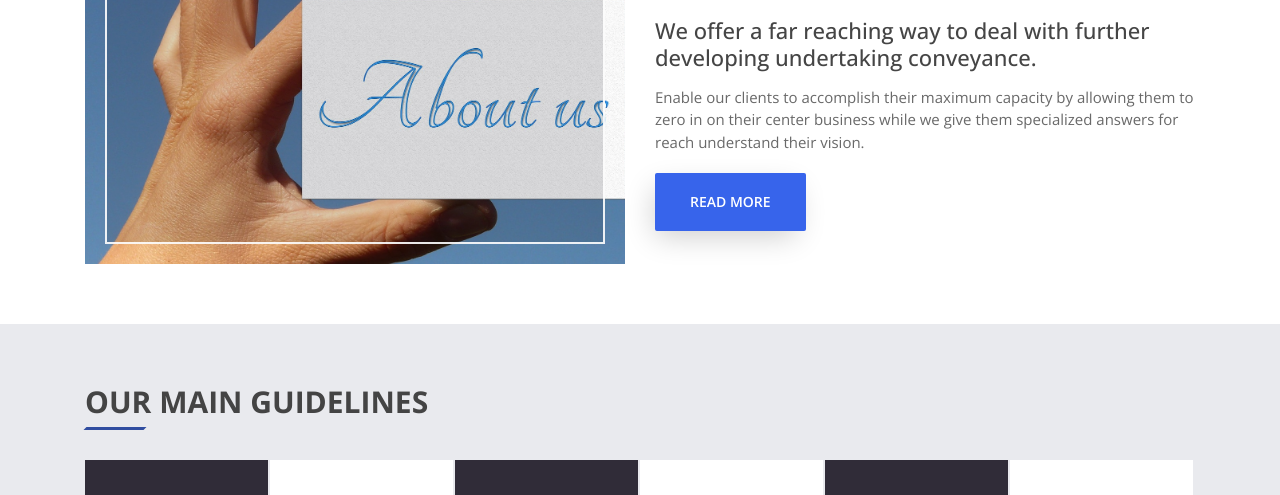
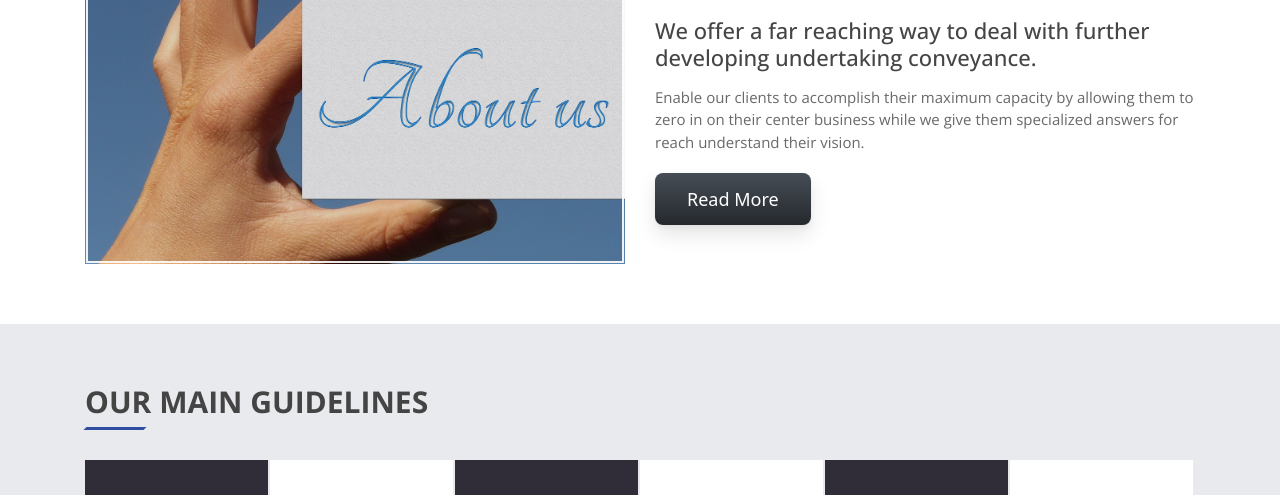
Before and after one commit to yogeshrajput335/BlueVerseRepo, a plain HTML site: page BlueVerse/index.html in a window 1280 px wide. Shown: the part 605-1100 px from the top of the page. Drawn offline with nearby package versions, Linux system fonts and the light colour scheme.

Commit message:
button change

```diff
--- /dev/null
+++ b/BlueVerse/css/contact-us.css
@@ -0,0 +1,48 @@
+/* CSS */
+.button-84 {
+  align-items: center;
+  background-color: initial;
+  background-image: linear-gradient(#464d55, #25292e);
+  border-radius: 8px;
+  border-width: 0;
+  box-shadow: 0 10px 20px rgba(0, 0, 0, .1),0 3px 6px rgba(0, 0, 0, .05);
+  box-sizing: border-box;
+  color: #fff;
+  cursor: pointer;
+  display: inline-flex;
+  flex-direction: column;
+  font-family: expo-brand-demi,system-ui,-apple-system,BlinkMacSystemFont,"Segoe UI",Roboto,"Helvetica Neue",Arial,"Noto Sans",sans-serif,"Apple Color Emoji","Segoe UI Emoji","Segoe UI Symbol","Noto Color Emoji";
+  font-size: 18px;
+  height: 52px;
+  justify-content: center;
+  line-height: 1;
+  margin: 0;
+  outline: none;
+  overflow: hidden;
+  padding: 0 32px;
+  text-align: center;
+  text-decoration: none;
+  transform: translate3d(0, 0, 0);
+  transition: all 150ms;
+  vertical-align: baseline;
+  white-space: nowrap;
+}
+
+.button-84:hover {
+  box-shadow: rgba(0, 1, 0, .2) 0 2px 8px;
+  opacity: .85;
+}
+
+.button-84:active {
+  outline: 0;
+}
+
+.button-84:focus {
+  box-shadow: rgba(0, 0, 0, .5) 0 0 0 3px;
+}
+
+@media (max-width: 420px) {
+  .button-84 {
+    height: 48px;
+  }
+}
--- /dev/null
+++ b/BlueVerse/css/index.css
@@ -0,0 +1,48 @@
+/* CSS */
+.button-84 {
+  align-items: center;
+  background-color: initial;
+  background-image: linear-gradient(#464d55, #25292e);
+  border-radius: 8px;
+  border-width: 0;
+  box-shadow: 0 10px 20px rgba(0, 0, 0, .1),0 3px 6px rgba(0, 0, 0, .05);
+  box-sizing: border-box;
+  color: #fff;
+  cursor: pointer;
+  display: inline-flex;
+  flex-direction: column;
+  font-family: expo-brand-demi,system-ui,-apple-system,BlinkMacSystemFont,"Segoe UI",Roboto,"Helvetica Neue",Arial,"Noto Sans",sans-serif,"Apple Color Emoji","Segoe UI Emoji","Segoe UI Symbol","Noto Color Emoji";
+  font-size: 18px;
+  height: 52px;
+  justify-content: center;
+  line-height: 1;
+  margin: 0;
+  outline: none;
+  overflow: hidden;
+  padding: 0 32px;
+  text-align: center;
+  text-decoration: none;
+  transform: translate3d(0, 0, 0);
+  transition: all 150ms;
+  vertical-align: baseline;
+  white-space: nowrap;
+}
+
+.button-84:hover {
+  box-shadow: rgba(0, 1, 0, .2) 0 2px 8px;
+  opacity: .85;
+}
+
+.button-84:active {
+  outline: 0;
+}
+
+.button-84:focus {
+  box-shadow: rgba(0, 0, 0, .5) 0 0 0 3px;
+}
+
+@media (max-width: 420px) {
+  .button-84 {
+    height: 48px;
+  }
+}
--- a/BlueVerse/css/style.css
+++ b/BlueVerse/css/style.css
@@ -1590,7 +1590,7 @@ ul.footerNav {
     min-height: 318px;
 }
 .about-img-one .overlay-about {
-    padding: 20px;
+    padding: 1px;
     height: 100%;
 }
 
--- a/BlueVerse/index.html
+++ b/BlueVerse/index.html
@@ -12,6 +12,7 @@
 <link rel="stylesheet" href="css/style.css">
 <link rel="stylesheet" href="css/font-awesome.min.css">
 <link rel="stylesheet" href="css/animate.min.css">
+<link rel="stylesheet" href="css/index.css">
 
 <link rel="stylesheet" href="css/responsive.css">
 <link rel="icon" type="image/png" href="images/favicon.png">
@@ -104,12 +105,7 @@
                     <div class="about-img-one">
                         <div class="overlay-about">
                             <div class="text-overlay">
-                                <!-- <div class="pos-text"> -->
-                                    <!-- 20 -->
-                                    <!-- <span>Years Of Experince</span> -->
-                                <!-- </div> -->
                             </div>
-
                         </div>
                     </div>
                 </div>
@@ -128,7 +124,7 @@
                         <p class="mb20">Enable our clients to accomplish their maximum capacity by allowing them to zero in on their center business while we give them specialized answers for reach understand their vision.</p>
 
 
-                        <a href="about-us.html" class="Blueverse-Btn-One">Read More</a>
+                        <a href="about-us.html" class="button-84">Read More</a>
 
                     </div>
                 </div>
```
Also changed, not shown: BlueVerse/contact-us.html (+3 -1 lines).
